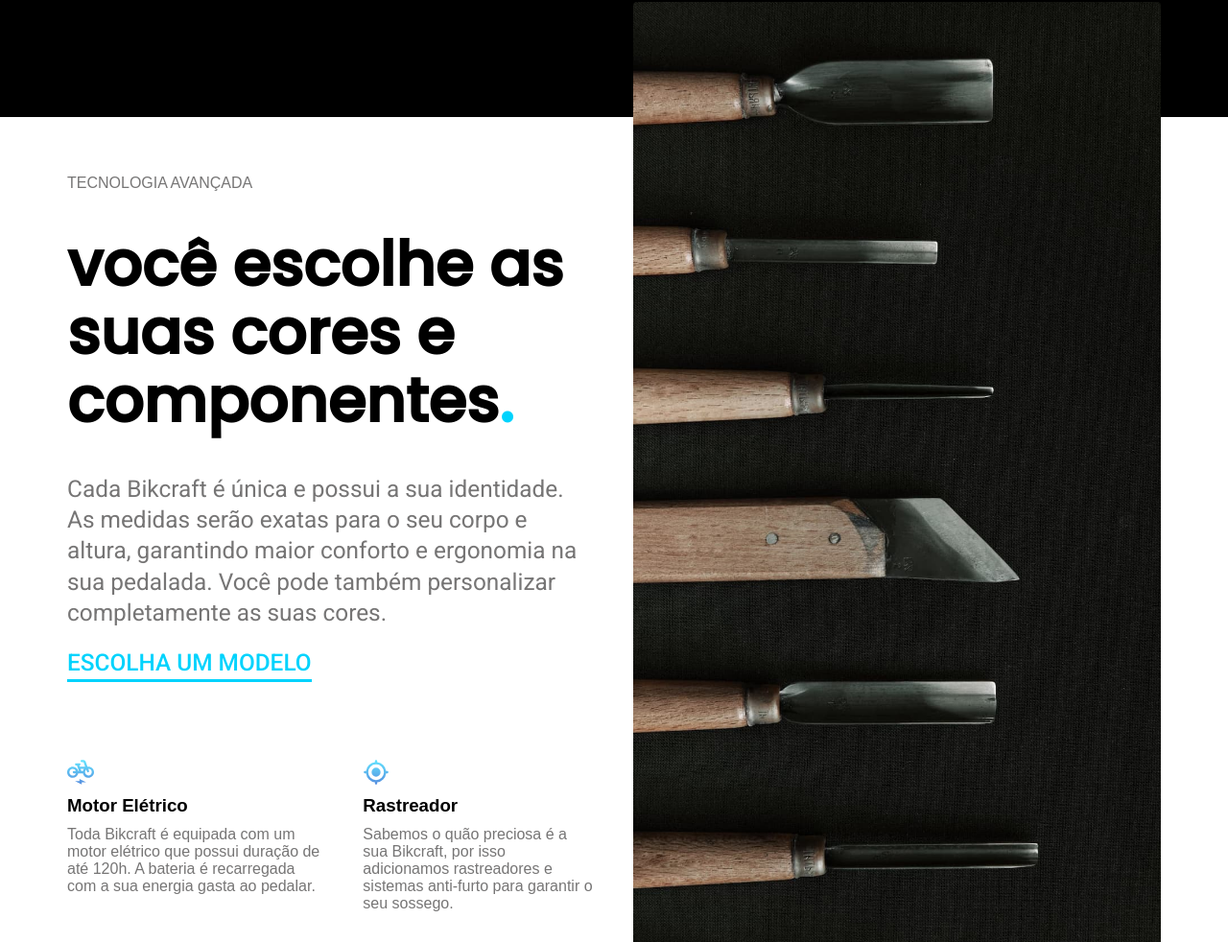
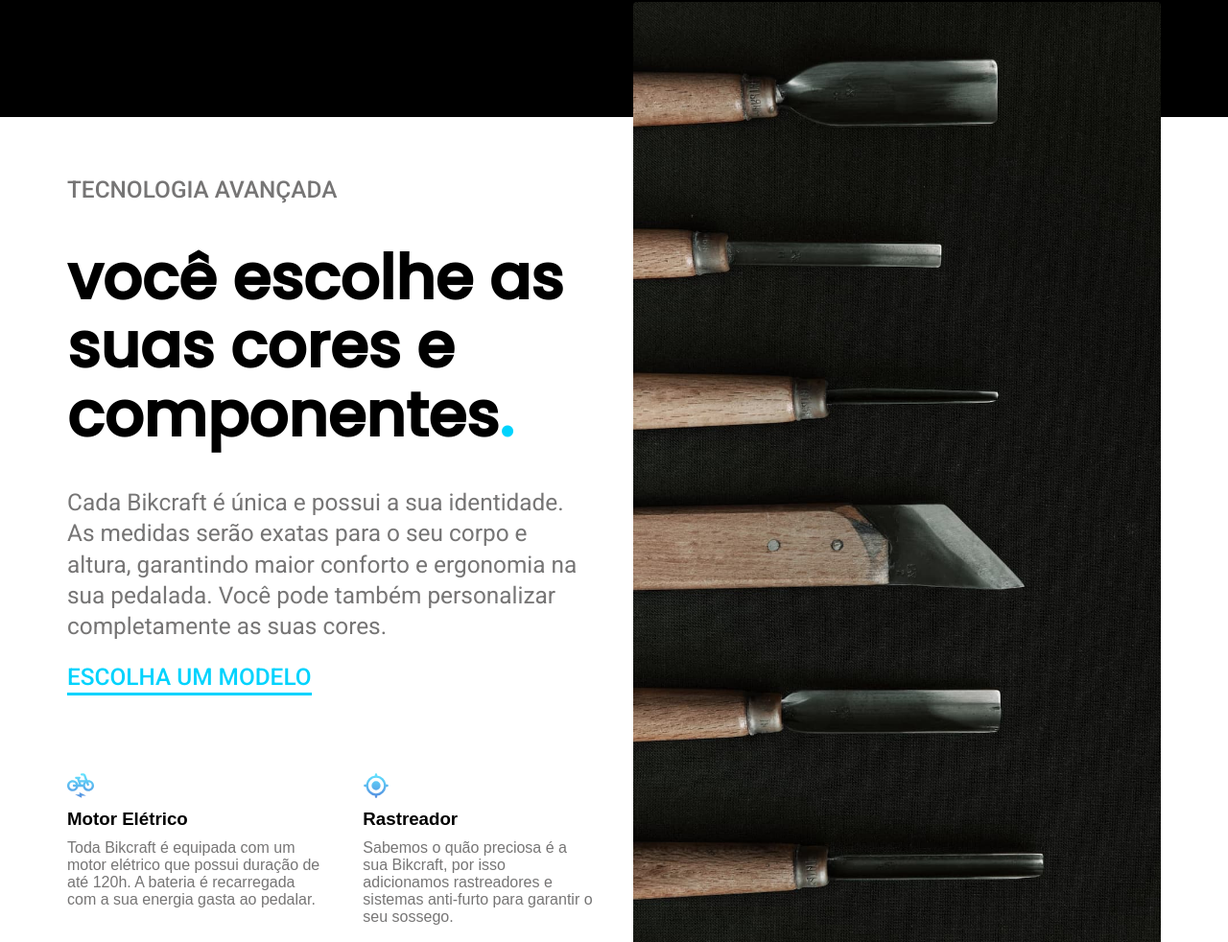
Before and after one commit to bubru/projeto-final-origamid, a plain HTML site: page index.html in a window 1280 px wide. Shown: the part 1581-2563 px from the top of the page at 96% size. Drawn offline with Linux system fonts and the light colour scheme.

Commit message:
Correção.

```diff
--- a/index.html
+++ b/index.html
@@ -84,7 +84,7 @@
 	<section class="tecnologia" aria-label="Tecnologia">
 		<div class="tecnologia-conteudo container">
 			<div class="tecnologia-info">
-				<span class="font-p-6 cor-5">tecnologia avançada</span>
+				<span class="font-g-3 cor-5">tecnologia avançada</span>
 				<h1 class="font-g-1 cor-2">você escolhe as
 					suas cores e
 					componentes<span class="cor-3">.</span></h1>
```
